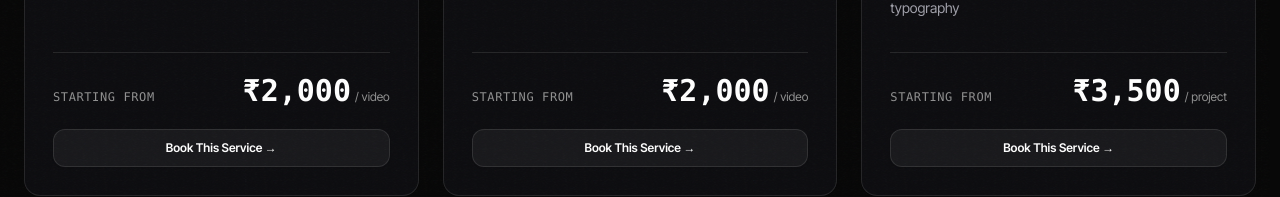
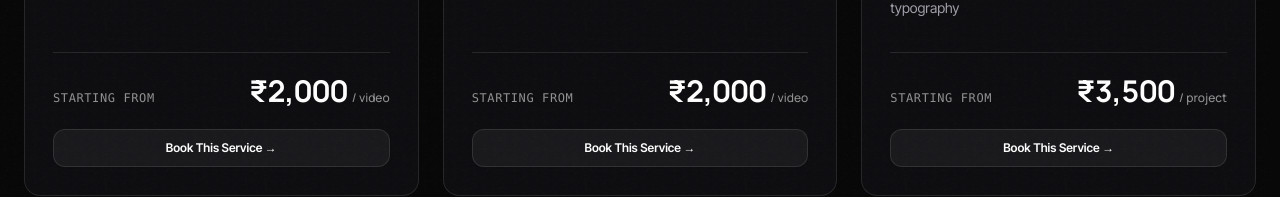
Before and after one commit to surjobanerjee207-tech/SBX_Studio, a Next.js app: page /pricing in a window 1280 px wide. Shown: the part 543-740 px from the top of the page. Built offline with nearby package versions, Linux system fonts and the light colour scheme; no server answers.

Commit message:
style: apply Manrope tabular typography to pricing cards

```diff
--- a/app/layout.tsx
+++ b/app/layout.tsx
@@ -1,6 +1,6 @@
 import "./globals.css";
 import type { Metadata } from "next";
-import { Fraunces, Inter_Tight } from "next/font/google";
+import { Fraunces, Inter_Tight, Manrope } from "next/font/google";
 import { PublicChrome } from "@/components/PublicChrome";
 
 const displayFont = Fraunces({
@@ -12,6 +12,13 @@ const displayFont = Fraunces({
 const sansFont = Inter_Tight({
   subsets: ["latin"],
   variable: "--f-sans",
+});
+
+const priceFont = Manrope({
+  subsets: ["latin"],
+  weight: ["500", "600", "700"],
+  variable: "--font-price",
+  display: "swap",
 });
 
 export const metadata: Metadata = {
@@ -36,7 +43,7 @@ export default function RootLayout({
   children: React.ReactNode;
 }) {
   return (
-    <html lang="en" className={`${displayFont.variable} ${sansFont.variable}`}>
+    <html lang="en" className={`${displayFont.variable} ${sansFont.variable} ${priceFont.variable}`}>
       <body className="font-sans">
         <div className="grain" aria-hidden />
         <PublicChrome>{children}</PublicChrome>
--- a/app/pricing/page.tsx
+++ b/app/pricing/page.tsx
@@ -144,15 +144,15 @@ export default async function PricingPage() {
               </div>
 
               <div className="mt-8 pt-5 border-t border-white/10">
-                <div className="flex items-baseline justify-between">
-                  <span className="text-xs font-mono text-mute tracking-wider uppercase">
+                <div className="flex items-baseline justify-between gap-2">
+                  <span className="text-xs font-mono text-mute tracking-wider uppercase shrink-0">
                     Starting from
                   </span>
-                  <div className="text-right">
-                    <span className="font-mono text-2xl sm:text-3xl font-bold text-white">
+                  <div className="text-right whitespace-nowrap">
+                    <span className="font-price font-bold text-2xl sm:text-3xl text-white [letter-spacing:-0.02em] leading-none tabular-nums">
                       ₹{Number(service.defaultPrice || 0).toLocaleString("en-IN")}
                     </span>
-                    <span className="text-xs text-mute font-sans ml-1">
+                    <span className="font-price font-medium text-xs text-mute ml-1 align-baseline">
                       / {service.defaultUnit || "project"}
                     </span>
                   </div>
--- a/tailwind.config.ts
+++ b/tailwind.config.ts
@@ -20,6 +20,7 @@ export default {
       fontFamily: {
         display: ["var(--f-display)", "serif"],
         sans: ["var(--f-sans)", "sans-serif"],
+        price: ["var(--font-price)", "Inter", "system-ui", "sans-serif"],
       },
     },
   },
```
